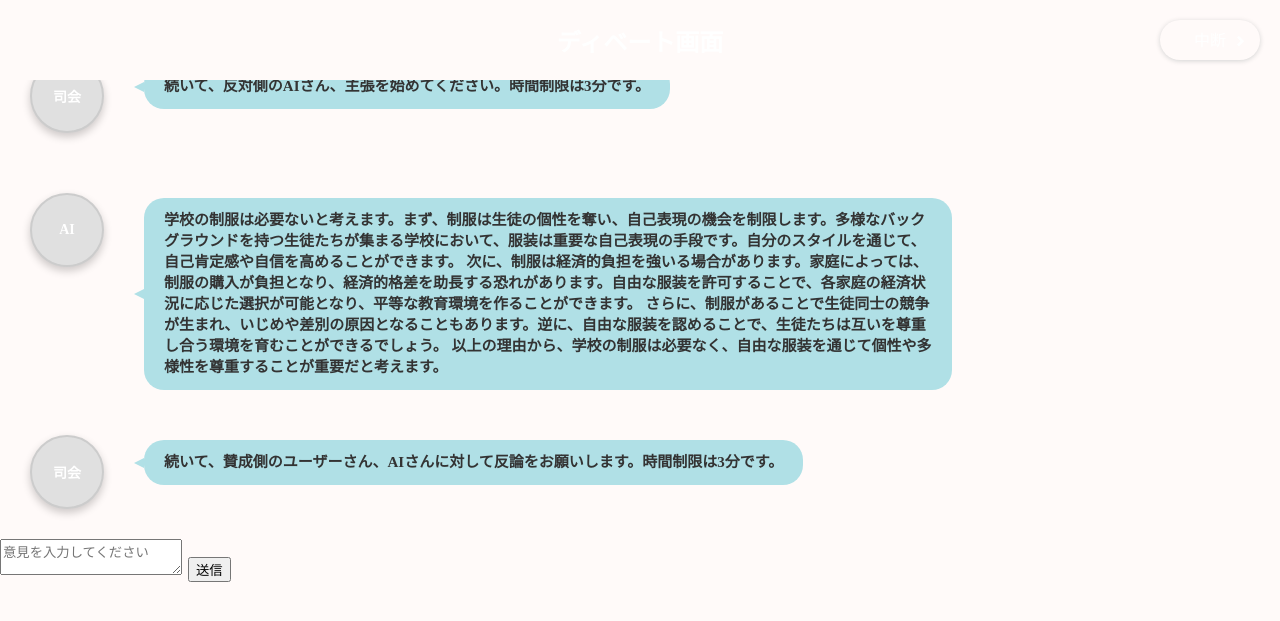
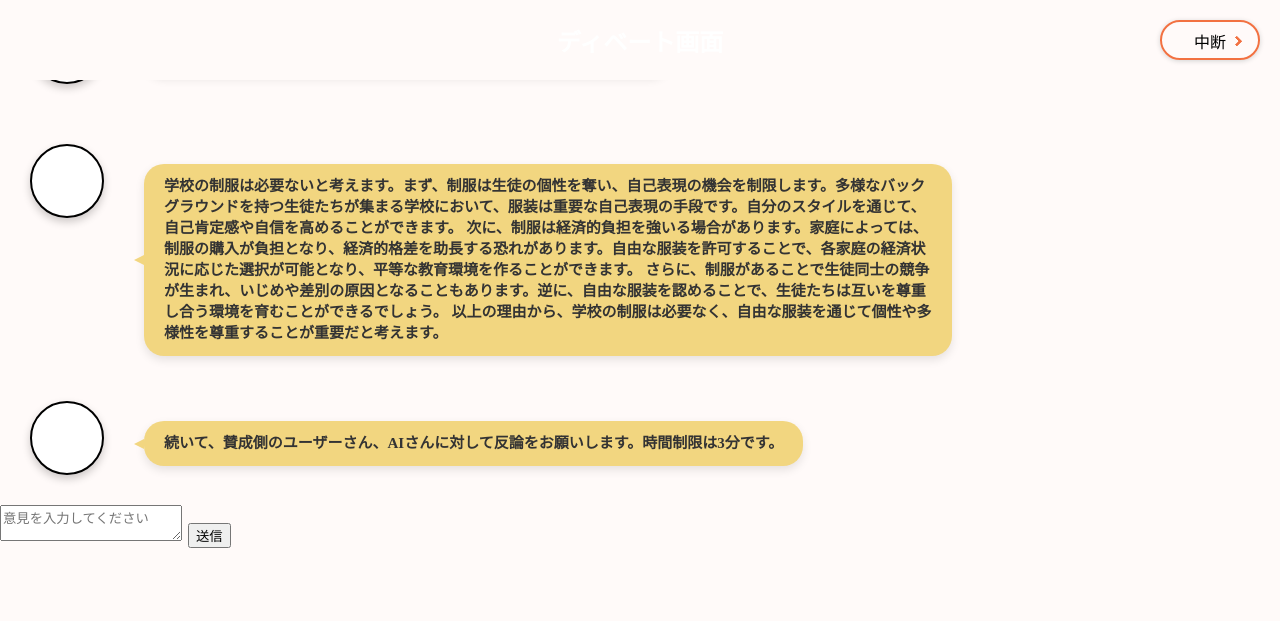
Before and after one commit to WaffleCollege/debuggers, a Flask app: page /debate/debate in a window 1280 px wide. Shown: the top 621 px of the page. Run offline with Flask 3, Linux system fonts and the light colour scheme; data comes from the database, SQL or seed files in the repository.

Commit message:
チャット画面のcssです。

```diff
--- a/static/debate.css
+++ b/static/debate.css
@@ -22,7 +21,7 @@
         width: 100px;         /* 幅100px */
         font-size: 16px;      /* フォントサイズ16px */
         font-family: "Noto Sans Japanese";  /* フォントファミリー */
-        color: white;         /* 文字色白 */
+        color: black;         /* 文字色 */
         line-height: 40px;    /* テキスト中央揃え */
         text-decoration: none;
         transition: 0.3s ease-in-out;
@@ -31,19 +30,19 @@
         box-shadow: 0 1px 5px lightgray;
         -webkit-box-shadow: 0 1px 5px lightgray;
         border-radius: 9999px;
-        border: none;
+        border: 2px solid #f27141;
     }
 
 .interrupt:hover {
-    color: #fff;
+    background-color: #f27141;
     opacity: 0.5;
 }
 .interrupt:after {
     content: '';
     width: 5px;
     height: 5px;
-    border-top: 3px solid #fff;
-    border-right: 3px solid #fff;
+    border-top: 3px solid #f27141;
+    border-right: 3px solid #f27141;
     transform: rotate(45deg) translateY(-50%);
     position: absolute;
     top: 50%;
@@ -112,14 +120,14 @@
     display: flex;
     justify-content: center;
     align-items: center;
-    background-color: #e0e0e0;
+    text-align: center;
+    background-color: white;
     box-shadow: 0 4px 8px rgba(0, 0, 0, 0.2); /* アイコンに影を付ける */
-    border: 2px solid #ccc;
+    border: 2px solid black;
     border-radius: 50%; /* 丸くする */
-    text-align: center;
     font-size: 14px;
     font-weight: bold;
-    flex-direction: row;
+
 }
 .speaker.right {
     justify-content: flex-end;/* 右に寄せる */
@@ -132,15 +140,17 @@
 
 /*チャット*/
 .message {
-    margin-top: 35px;
+    margin-top: 50px;
     max-width: 60%;  /* メッセージの最大幅 */
     padding: 12px 20px;  /* 吹き出しの内側の余白 */
     border-radius: 20px;  /* 吹き出しを丸みを帯びた形に */
-    background: #aadddd;  /* ユーザーのメッセージの背景色 */
+    background: white;  /* ユーザーのメッセージの背景色 */
     color: rgb(4, 0, 0);  /* メッセージの文字色 */
     font-size: 15px;  /* メッセージの文字サイズ */
     line-height: 1.4;  /* 行間 */
     position: relative;  /* 三角形の位置調整のため */
+    box-shadow: 0 4px 10px rgba(0, 0, 0, 0.1);  /* 影を追加 */
+
 }
 
 /* 右側のメッセージ（ユーザーのメッセージ） */
@@ -158,15 +169,17 @@
     right: -10px;  /* 吹き出しの外に三角形が出るように */
     width: 0;
     height: 0;
-    border-left: 10px solid white;  /* 緑色の三角形 */
+    border-left: 10px solid white;  /* 三角形 */
     border-top: 5px solid transparent;
     border-bottom: 5px solid transparent;
     transform: translateY(-50%);  /* 三角形を中央に配置 */
+
 }
+
 
 /* 左側のメッセージ（相手のメッセージ） */
 .message.left {
-    background: #b0e0e6;  /* 相手のメッセージの背景色 */
+    background: #f2d680;  /* 相手のメッセージの背景色 */
     color: #333;  /* 文字色 */
     margin-right: auto;  /* 左に寄せる */
 }
@@ -179,7 +192,7 @@
     left: -10px;  /* 吹き出しの外に三角形が出るように */
     width: 0;
     height: 0;
-    border-right: 10px solid #b0e0e6;  /* 白色の三角形 */
+    border-right: 10px solid #f2d680;  /* 三角形 */
     border-top: 5px solid transparent;
     border-bottom: 5px solid transparent;
     transform: translateY(-50%);  /* 三角形を中央に配置 */
```
Also changed, not shown: other parts of static/debate.css (+23 -13 lines).
